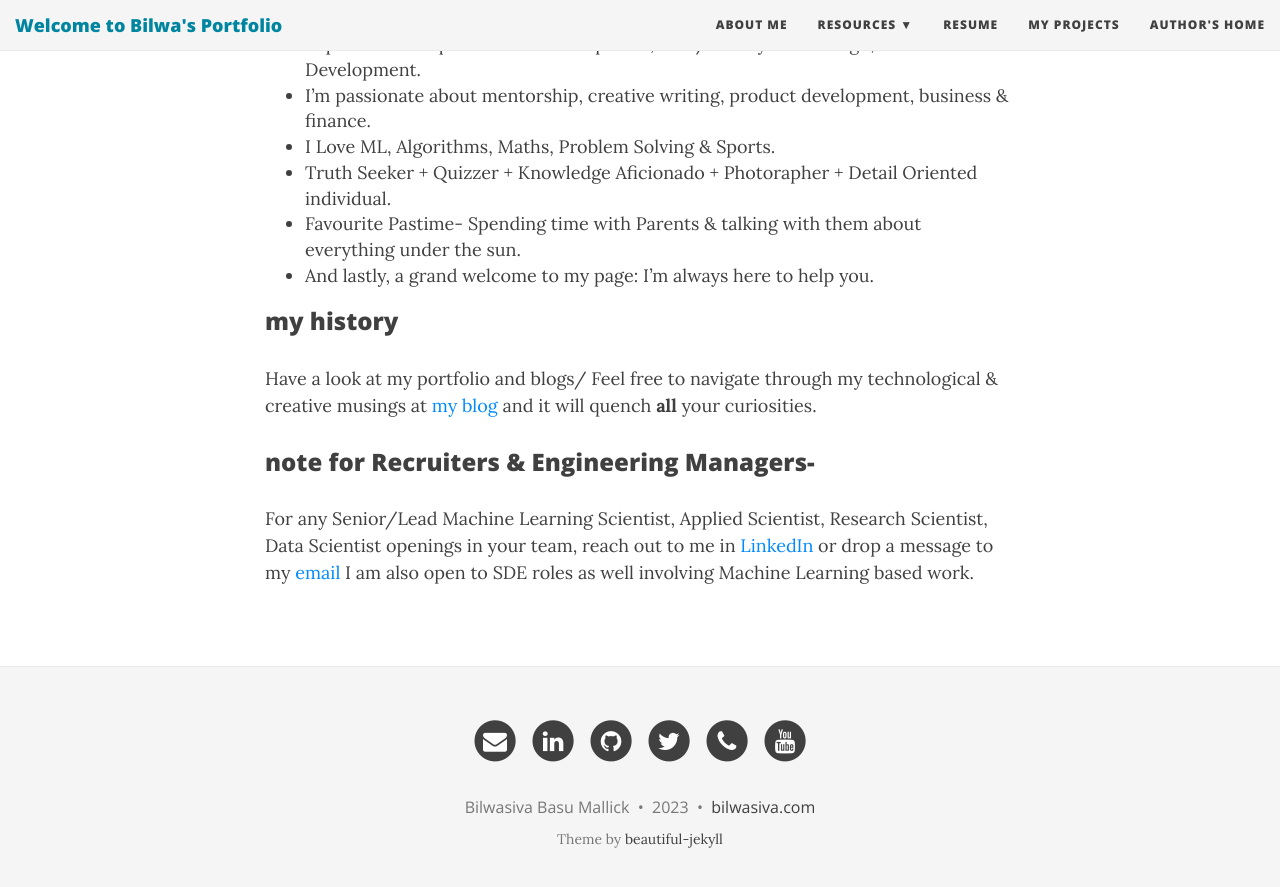
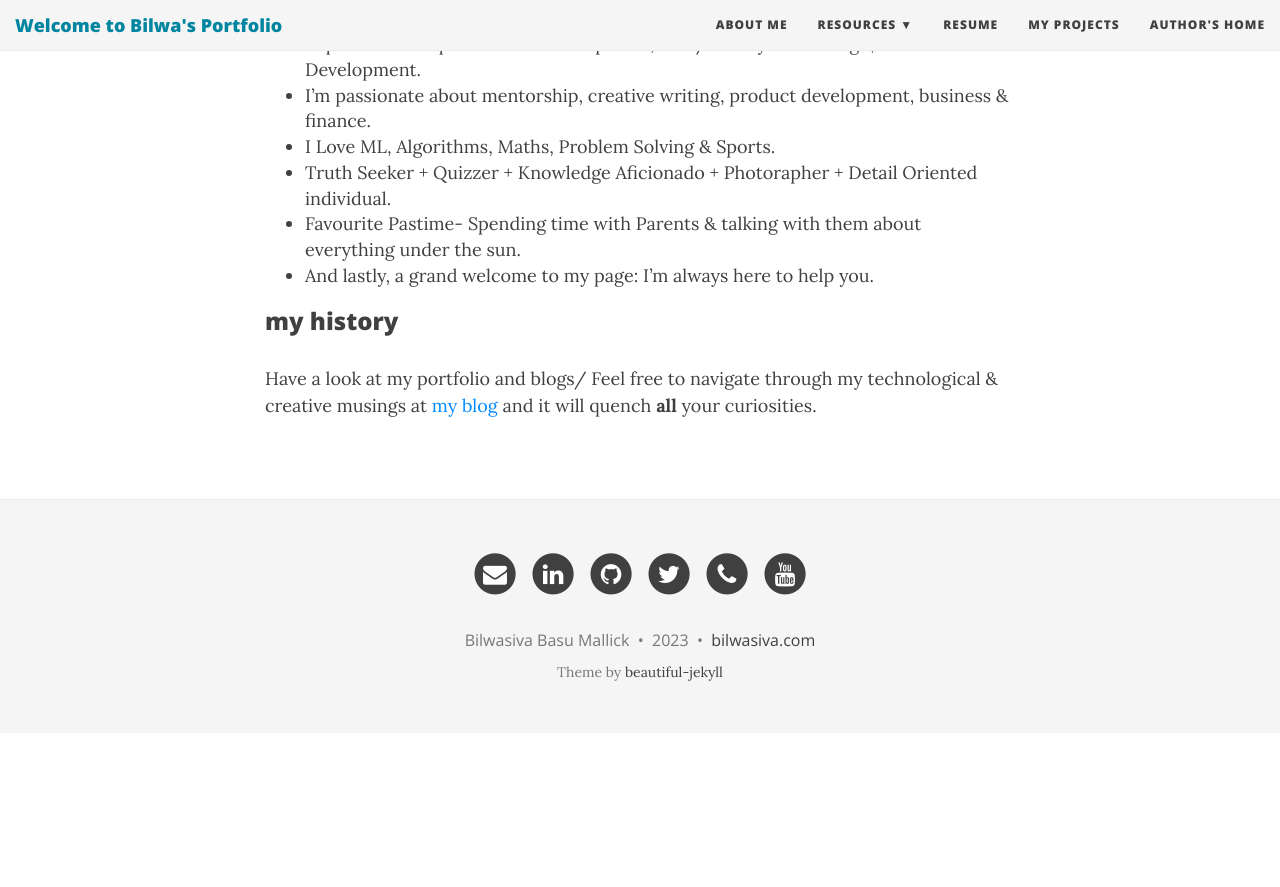
Before and after one commit to bilwa496/bilwa496.github.io, a Jekyll site: the page built from aboutme.md, in a window 1280 px wide and 900 px high, scrolled down 621 px. Shown: the top 887 px of the window. Built offline with Jekyll 4.4.1, drawn with Linux system fonts in a browser that asks for light colours; nearby versions of some CDN libraries; after the commit the page ends 1354 px from its top, so only the background shows below that.

Commit message:
Update aboutme.md

```diff
--- a/aboutme.md
+++ b/aboutme.md
@@ -26,7 +26,3 @@ These following qualities define me:
 ### my history
 
 Have a look at my portfolio and blogs/ Feel free to navigate through my technological & creative musings at [my blog](https://bilwasiva.wordpress.com/) and it will quench **all** your curiosities.
-
-### note for Recruiters & Engineering Managers-
-For any Senior/Lead Machine Learning Scientist, Applied Scientist, Research Scientist, Data Scientist openings in your team, reach out to me in [LinkedIn](https://linkedin.com/in/bilwasiva) or drop a message to my [email](mailto:bilwa496.senior.ml.scientist@gmail.com)
-I am also open to SDE roles as well involving Machine Learning based work.
```
